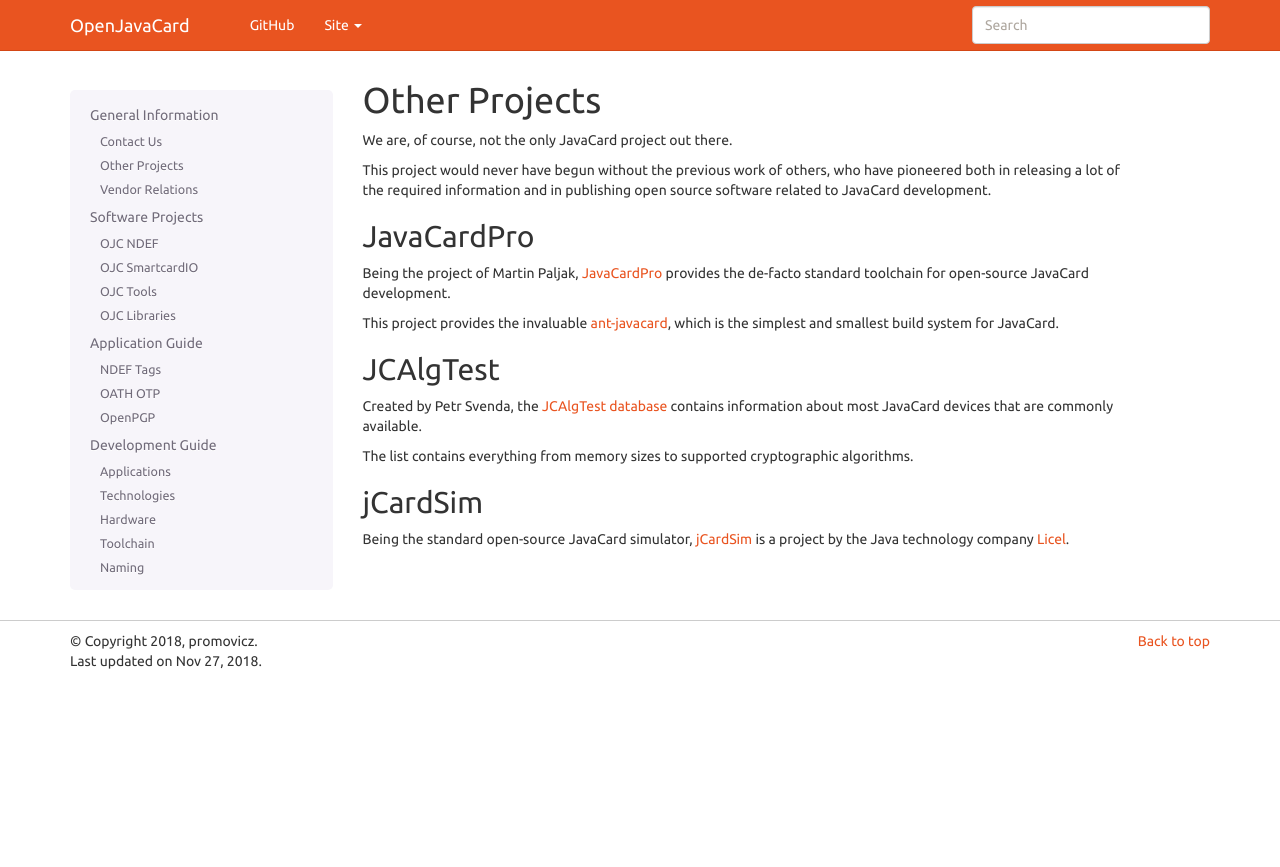
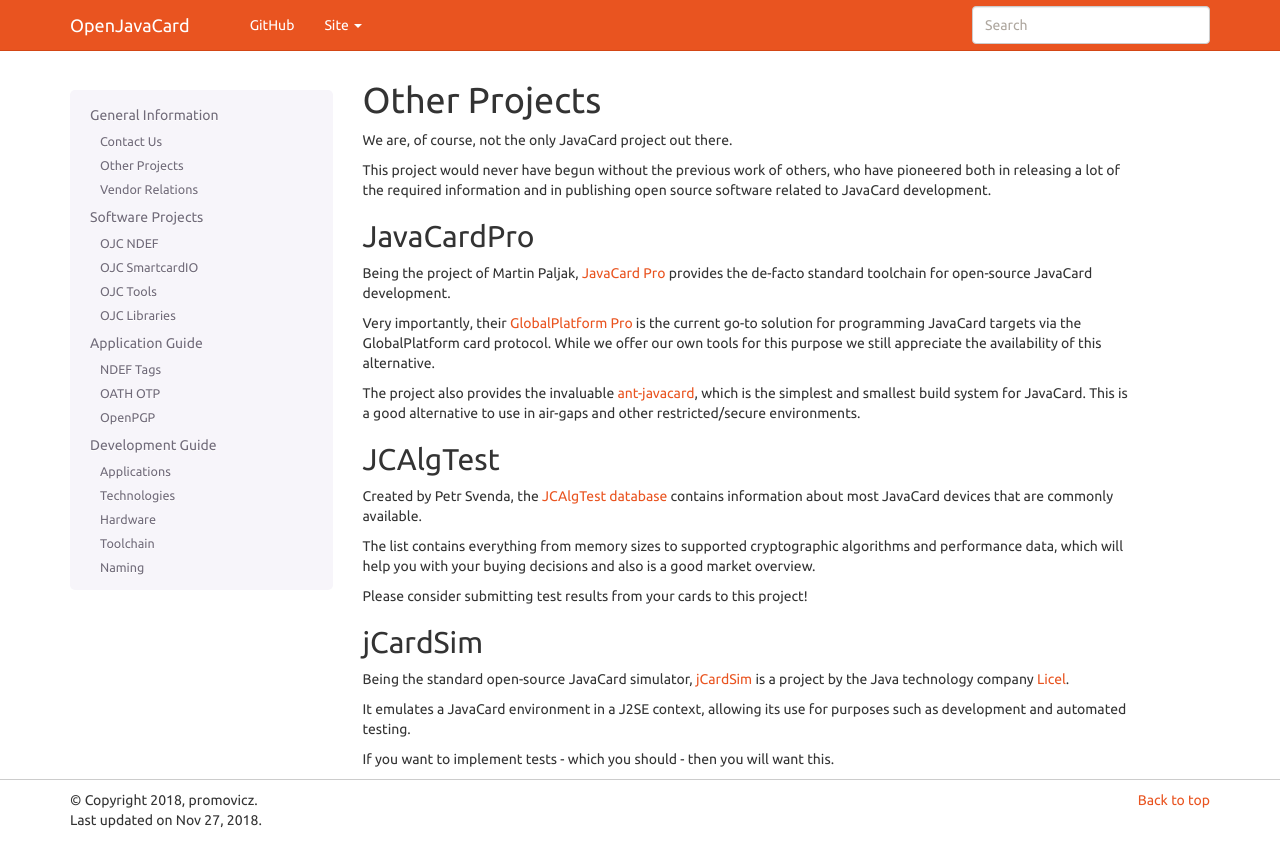
Before and after one commit to OpenJavaCard/openjavacard-site, a Sphinx documentation site: the page built from source/general/others.rst, in a window 1280 px wide. Shown: the top 867 px of the page. Built offline with Sphinx 7.4.7, drawn with Linux system fonts in a browser that asks for light colours.

Commit message:
Tweak info about other projects

```diff
--- a/source/general/others.rst
+++ b/source/general/others.rst
@@ -8,18 +8,26 @@
 JavaCardPro
 -----------
 
-Being the project of Martin Paljak, `JavaCardPro <https://javacard.pro/>`_ provides the de-facto standard toolchain for open-source JavaCard development.
+Being the project of Martin Paljak, `JavaCard Pro <https://javacard.pro/>`_ provides the de-facto standard toolchain for open-source JavaCard development.
 
-This project provides the invaluable `ant-javacard <https://github.com/martinpaljak/ant-javacard>`_, which is the simplest and smallest build system for JavaCard.
+Very importantly, their `GlobalPlatform Pro <https://github.com/martinpaljak/GlobalPlatformPro>`_ is the current go-to solution for programming JavaCard targets via the GlobalPlatform card protocol. While we offer our own tools for this purpose we still appreciate the availability of this alternative.
+
+The project also provides the invaluable `ant-javacard <https://github.com/martinpaljak/ant-javacard>`_, which is the simplest and smallest build system for JavaCard. This is a good alternative to use in air-gaps and other restricted/secure environments.
 
 JCAlgTest
 ---------
 
 Created by Petr Svenda, the `JCAlgTest database <https://www.fi.muni.cz/~xsvenda/jcalgtest/>`_ contains information about most JavaCard devices that are commonly available.
 
-The list contains everything from memory sizes to supported cryptographic algorithms.
+The list contains everything from memory sizes to supported cryptographic algorithms and performance data, which will help you with your buying decisions and also is a good market overview.
+
+Please consider submitting test results from your cards to this project!
 
 jCardSim
 --------
 
 Being the standard open-source JavaCard simulator, `jCardSim <https://github.com/licel/jcardsim>`_ is a project by the Java technology company `Licel <https://licelusa.com/>`_.
+
+It emulates a JavaCard environment in a J2SE context, allowing its use for purposes such as development and automated testing.
+
+If you want to implement tests - which you should - then you will want this.
```
